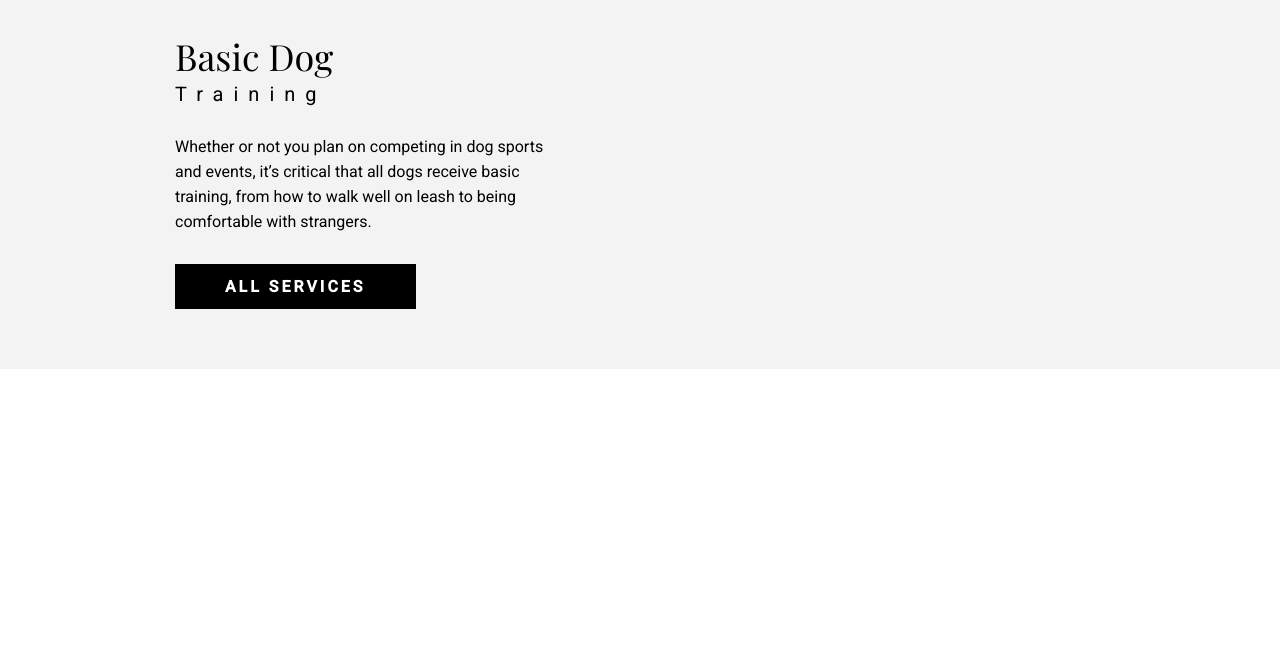
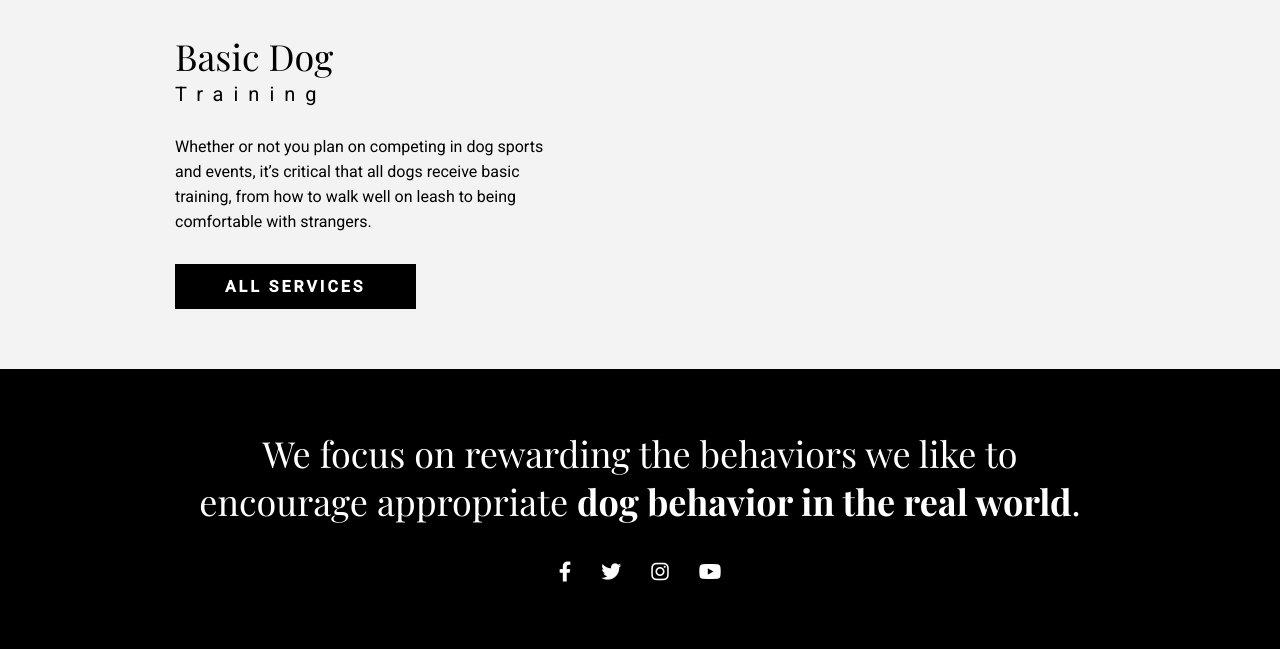
Before and after one commit to Luciana-Santos/true-frind_vet-clinic, a website: page index.html in a window 1280 px wide. Shown: the part 3430-4079 px from the top of the page. Before the commit the page ends 3799 px from the top, so only its background shows below. Drawn offline with nearby package versions, Linux system fonts and the light colour scheme; files that its build step writes are made by us from their sources.

Commit message:
quote section finalizada

```diff
--- a/app/scss/components/_index.scss
+++ b/app/scss/components/_index.scss
@@ -6,3 +6,4 @@
 @forward 'abrigo';
 @forward 'treinamento';
 @forward 'services';
+@forward 'quote';
--- /dev/null
+++ b/app/scss/components/_quote.scss
@@ -0,0 +1,27 @@
+@use '../util' as *;
+
+.quote {
+    padding: rem(60) 0;
+    background: var(--black);
+
+  p {
+    color: var(--white);
+    font-family: var(--font-playfair);
+    font-size: rem(36);
+    text-align: center;
+    margin-bottom: rem(30);
+  }
+
+  ul {
+    display: flex;
+    gap: rem(20);
+    justify-content: center;
+
+      a {
+        font-size: rem(20);
+        color: var(--white);
+        display: block;
+        padding: rem(5);
+      }
+  }
+}
--- a/index.html
+++ b/index.html
@@ -178,5 +178,34 @@
 		</section>
 		<!-- fim serviços -->
 
+		<!-- quote -->
+		<section class="quote">
+			<div class="container">
+				<p>We focus on rewarding the behaviors we like to encourage appropriate <b>dog behavior in the real world</b>.</p>
+
+				<ul>
+					<li>
+						<a href="#">
+							<i class="fab fa-facebook-f"></i>
+						</a></li>
+					<li>
+						<a href="#">
+							<i class="fab fa-twitter"></i>
+						</a></li>
+					<li>
+						<a href="#">
+							<i class="fab fa-instagram"></i>
+						</a></li>
+					<li>
+						<a href="#">
+							<i class="fab fa-youtube"></i>
+						</a>
+					</li>
+				</ul>
+
+			</div>
+		</section>
+		<!-- fim quote -->
+
 	</body>
 </html>
```
